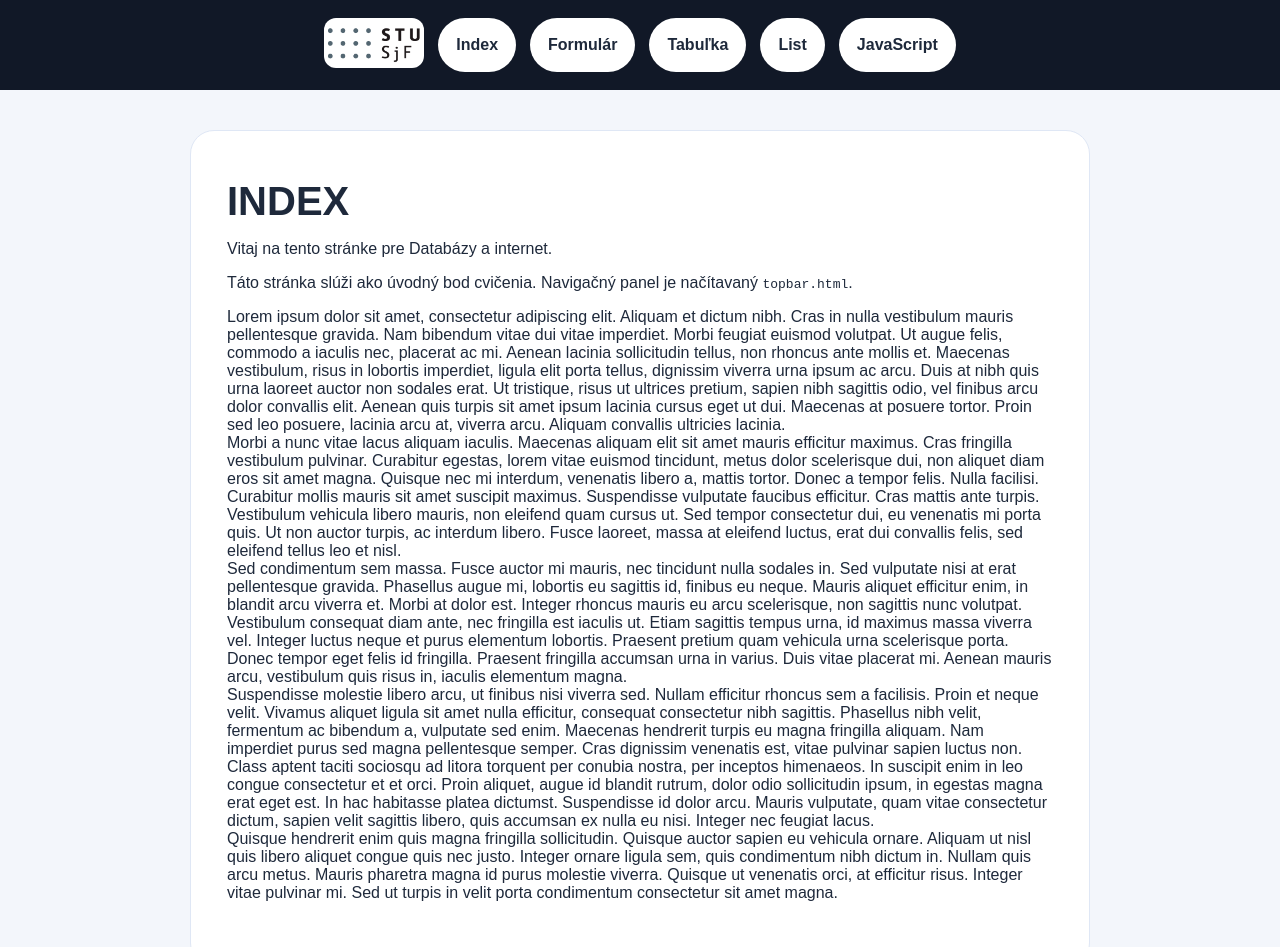
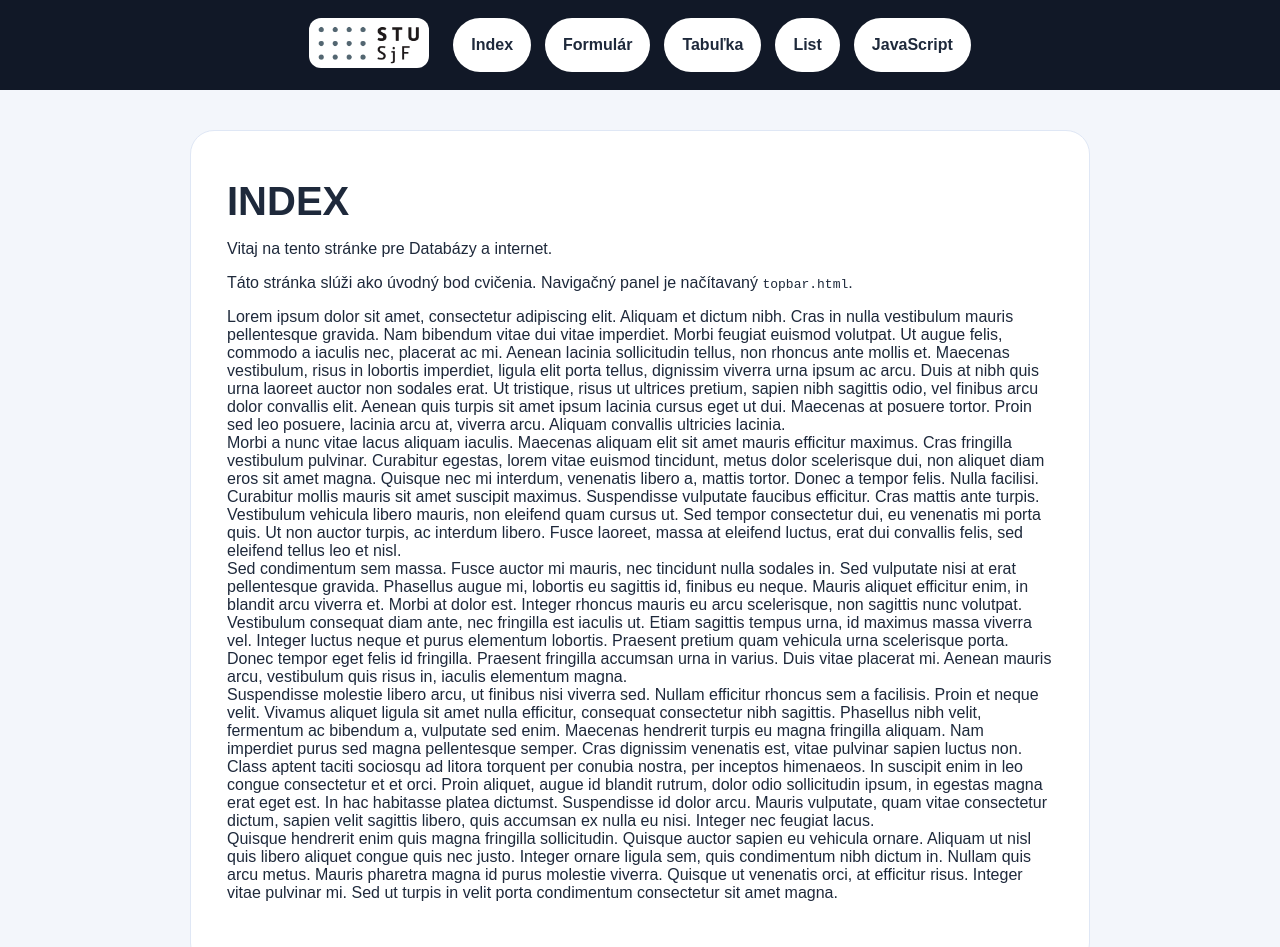
Before and after one commit to filfo131/data_internet_cviko, a plain HTML site: page index.html in a window 1280 px wide. Shown: the top 947 px of the page. Drawn offline with Linux system fonts and the light colour scheme.

Commit message:
furt to logo blbe

```diff
--- a/style.css
+++ b/style.css
@@ -42,10 +42,11 @@ h1 {
 }
 
 .topbar img {
-  width: 100px;
+  width: 120px;
   height: 50px;
   border-radius: 12px;
   object-fit: cover;
+  margin-right: 10px;
 }
 
 .nav-button {
```
